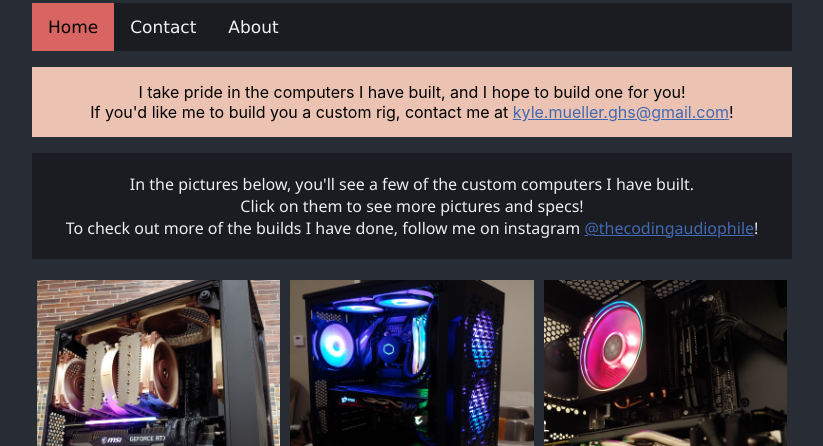
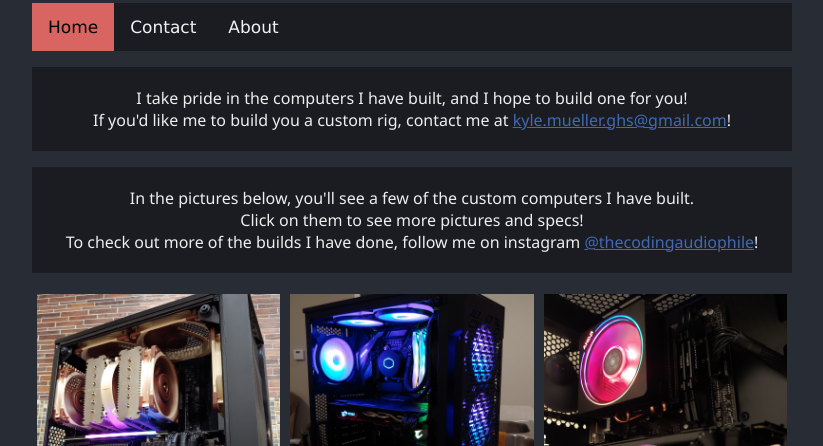
Before and after one commit to mueller14003/km-pcs, a plain HTML site: page index.html in a window 1280 px wide. Shown: the part 654-1100 px from the top of the page, without its empty margins (228-1051 px from the left). Drawn offline with Linux system fonts and the light colour scheme.

Commit message:
Updated some css

```diff
--- a/index.html
+++ b/index.html
@@ -7,13 +7,6 @@
     <title>Kyle Mueller Custom PCs</title>
     <link rel="stylesheet" href="./style/style.css">
     <style>
-      .intro {
-          color: black;
-          background-color: #ECC3B2;
-          text-align: center;
-          padding: 15px 15px;
-          font-family: -apple-system, BlinkMacSystemFont, 'Segoe UI', Roboto, Oxygen, Ubuntu, Cantarell, 'Open Sans', 'Helvetica Neue', sans-serif;
-      }
       .link {
           color: #426ab2;
       }
@@ -50,7 +43,7 @@
           <a href="./about.html">About</a>
         </div>
       </header>
-      <p class="intro">I take pride in the computers I have built, and I hope to build one for you!
+      <p class="descriptive">I take pride in the computers I have built, and I hope to build one for you!
         <br>If you'd like me to build you a custom rig, contact me at <a class="link" href="mailto:kyle.mueller.ghs@gmail.com?subject=Kyle%20Mueller%20Custom%20Computers">kyle.mueller.ghs@gmail.com</a>!</p>
       <p class="descriptive">In the pictures below, you'll see a few of the custom computers I have built.
         <br>Click on them to see more pictures and specs!
```
